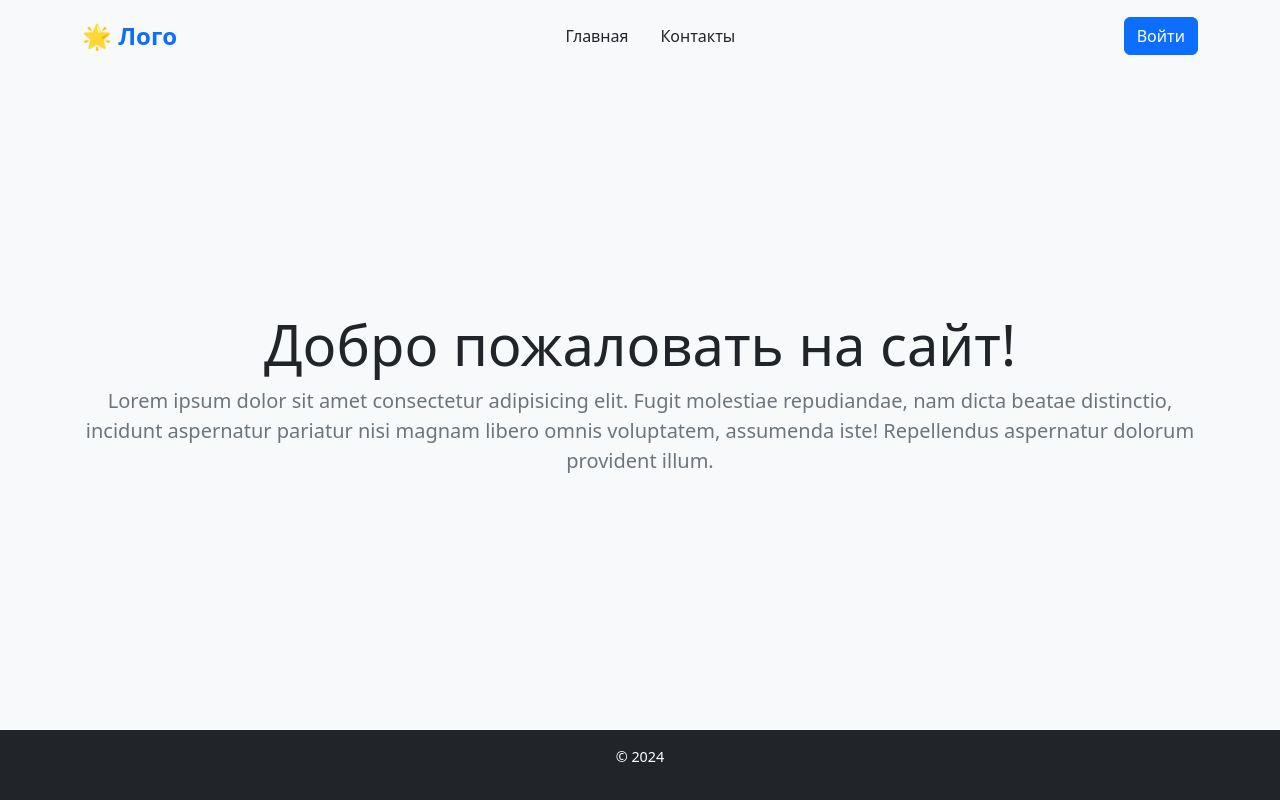
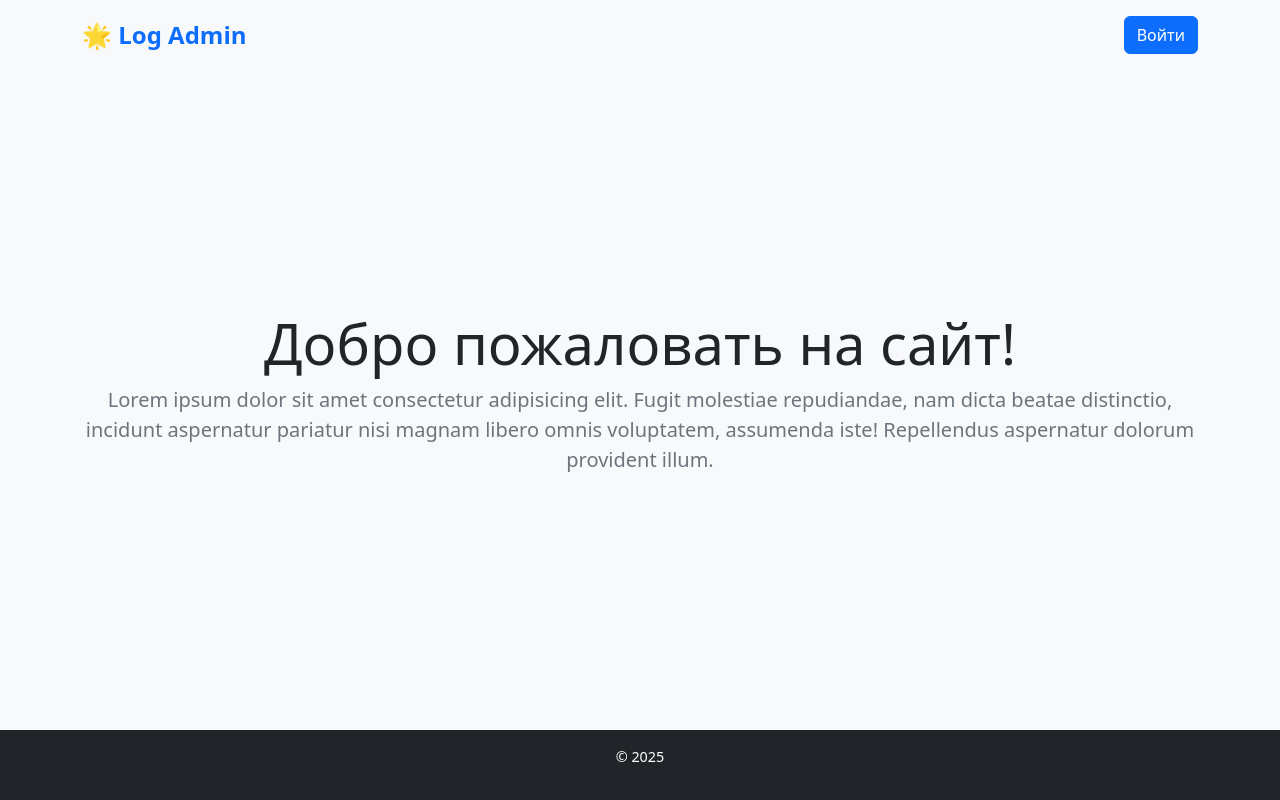
Before and after one commit to Asclepius1/gold-serv-log, a FastAPI app: page / in a window 1280 px wide. Run offline with FastAPI, Linux system fonts and the light colour scheme; parts of the project's set-up code (start-up, migrations or seed data) failed here and were passed over.

Commit message:
add html correct

```diff
--- a/templates/external.html
+++ b/templates/external.html
@@ -10,7 +10,7 @@
 <body class='vh-100'>
     <header class="bg-light py-3 shadow-sm">
         <div class="container d-flex justify-content-between align-items-center">
-            <div class="logo text-primary fw-bold">🌟 Лого</div>
+            <div class="logo text-primary fw-bold">🌟 Log Admin</div>
             <nav class="nav">
                 <!-- <a class="nav-link text-dark" href="#home">Главная</a>
                 <a class="nav-link text-dark" href="#contacts">Контакты</a> -->
@@ -51,7 +51,7 @@
     </main>
 
     <footer class="bg-dark text-white py-3 text-center">
-        <p>&copy; 2024</p>
+        <p>&copy; 2025</p>
     </footer>
 
     <script src="/static/js/external.js"></script>
--- a/templates/index.html
+++ b/templates/index.html
@@ -10,10 +10,10 @@
 <body class='vh-100'>
     <header class="bg-light py-3 shadow-sm">
         <div class="container d-flex justify-content-between align-items-center">
-            <div class="logo text-primary fw-bold">🌟 Лого</div>
+            <div class="logo text-primary fw-bold">🌟 Log Admin</div>
             <nav class="nav">
-                <a class="nav-link text-dark" href="#home">Главная</a>
-                <a class="nav-link text-dark" href="#contacts">Контакты</a>
+                <!-- <a class="nav-link text-dark" href="#home">Главная</a> -->
+                <!-- <a class="nav-link text-dark" href="#contacts">Контакты</a> -->
             </nav>
             <button id="login-btn" class="btn btn-primary">Войти</button>
         </div>
@@ -28,7 +28,7 @@
     </main>
 
     <footer class="bg-dark text-white py-3 text-center">
-        <p>&copy; 2024</p>
+        <p>&copy; 2025</p>
     </footer>
 
     <!-- Подключение Bootstrap JS -->
--- a/templates/internal.html
+++ b/templates/internal.html
@@ -10,7 +10,7 @@
 <body class='vh-100'>
     <header class="bg-light py-3 shadow-sm">
         <div class="container d-flex justify-content-between align-items-center">
-            <div class="logo text-primary fw-bold">🌟 Лого</div>
+            <div class="logo text-primary fw-bold">🌟 Log Admin</div>
             <nav class="nav">
                 <!-- <a class="nav-link text-dark" href="#home">Главная</a> -->
                 <a class="nav-link text-dark" href="/admin">Админка</a>
@@ -53,7 +53,7 @@
     </main>
 
     <footer class="bg-dark text-white py-3 text-center">
-        <p>&copy; 2024</p>
+        <p>&copy; 2025</p>
     </footer>
     <script src="/static/js/internal.js"></script>
     <!-- Подключение Bootstrap JS -->
```
